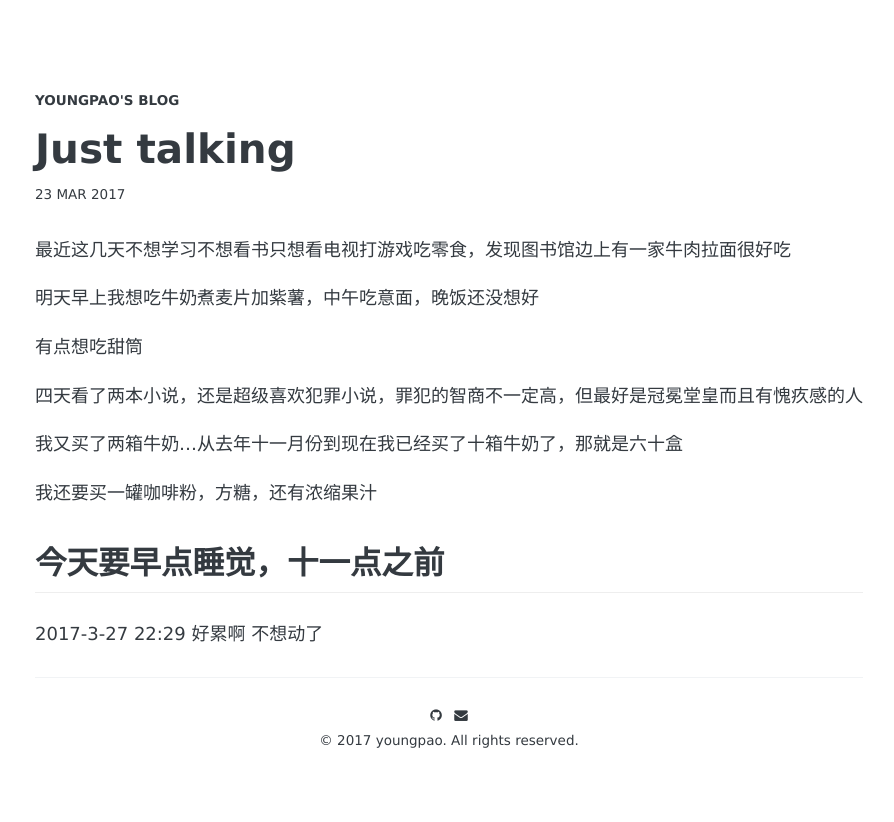
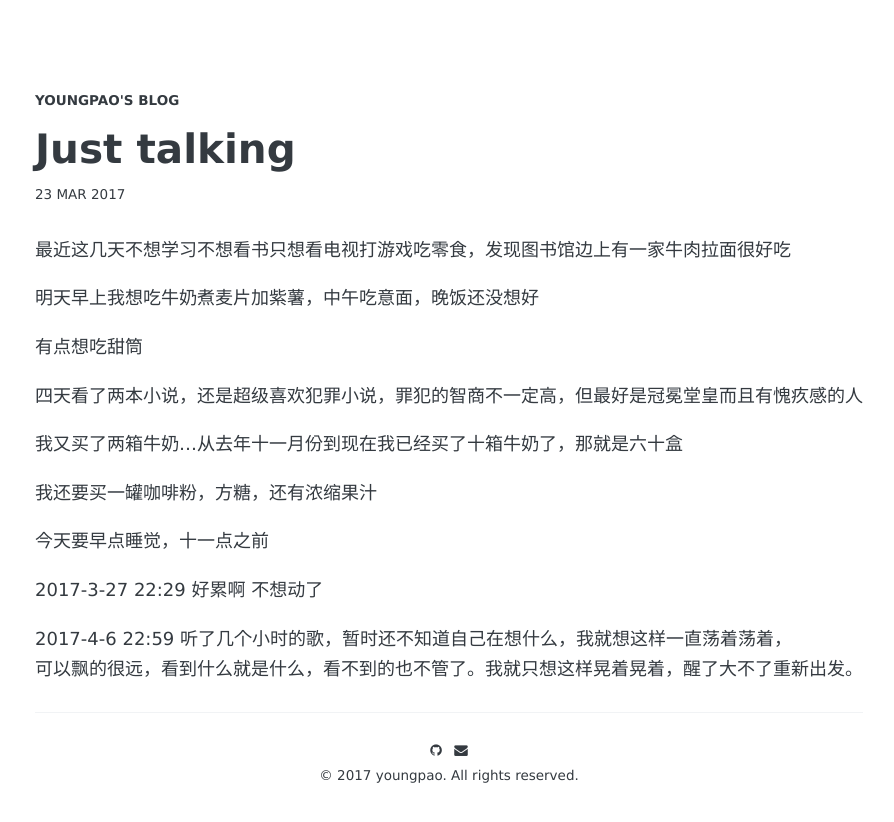
Before and after one commit to youngpao/youngpao.github.io, a Jekyll site: the page built from _posts/2017-3-23-just talking.md, in a window 1280 px wide. Shown: the top 822 px of the page, without its empty margins (191-1085 px from the left). Built offline with Jekyll 4.4.1, drawn with Linux system fonts in a browser that asks for light colours; some web fonts are replaced.

Commit message:
Update 2017-3-23-just talking.md

```diff
--- a/_posts/2017-3-23-just talking.md
+++ b/_posts/2017-3-23-just talking.md
@@ -11,5 +11,7 @@
 我还要买一罐咖啡粉，方糖，还有浓缩果汁
 
 今天要早点睡觉，十一点之前
------------------------------------------------------------------------
+
 2017-3-27 22:29 好累啊 不想动了
+
+2017-4-6  22:59 听了几个小时的歌，暂时还不知道自己在想什么，我就想这样一直荡着荡着，可以飘的很远，看到什么就是什么，看不到的也不管了。我就只想这样晃着晃着，醒了大不了重新出发。
```
